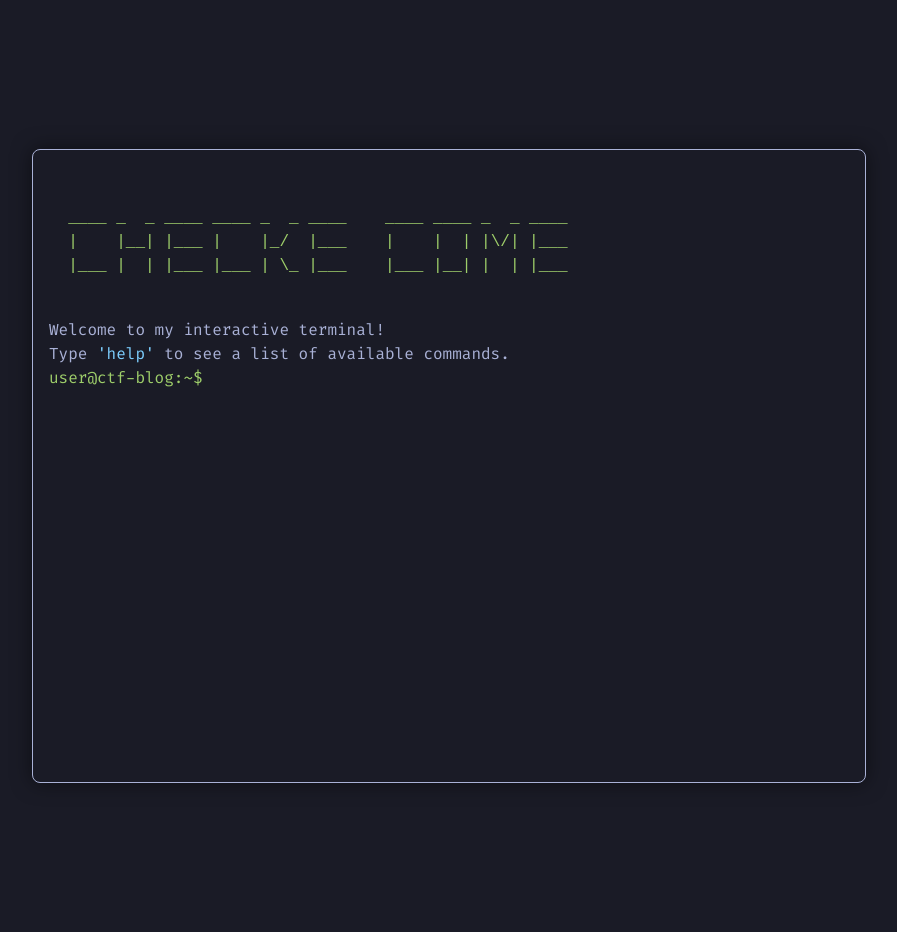
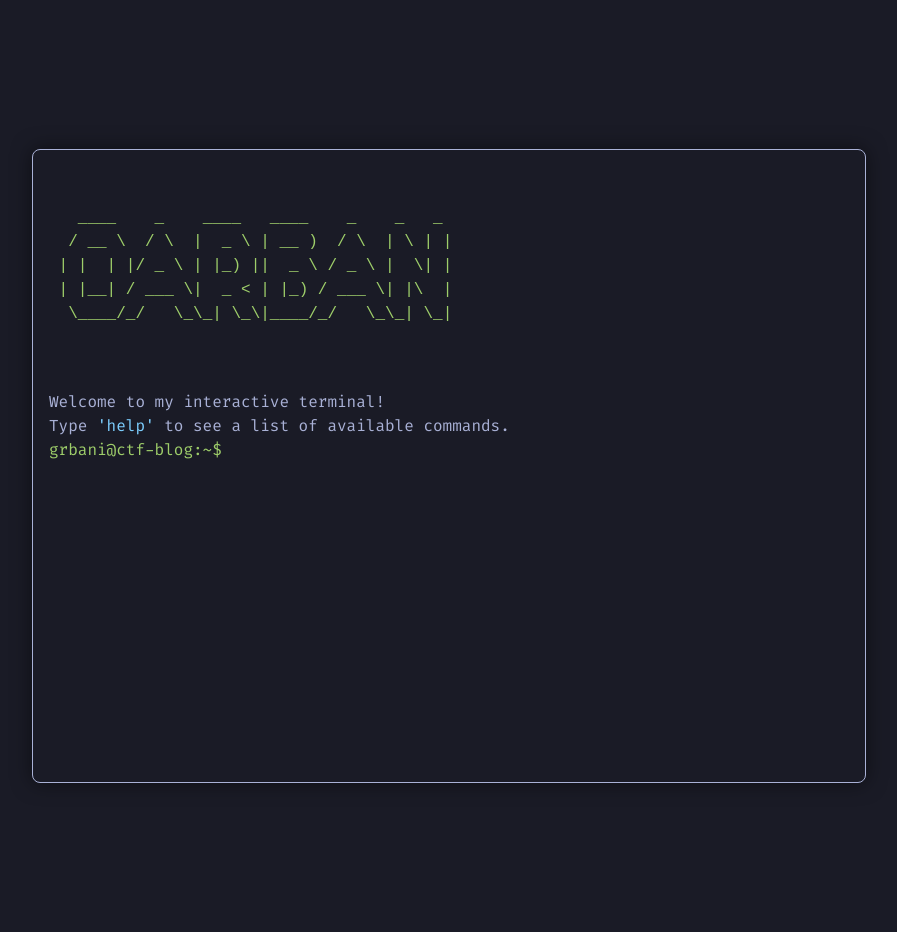
Before and after one commit to grbani/wRiteUpS, a Jekyll site: the page index.html, which Jekyll copies as it is, in a window 1280 px wide. Shown: the whole page, without its empty margins (191-1088 px from the left). Built offline with Jekyll 4.4.1, drawn with Linux system fonts in a browser that asks for light colours.

Commit message:
Update index.html

```diff
--- a/index.html
+++ b/index.html
@@ -3,7 +3,7 @@
 <head>
     <meta charset="UTF-8">
     <meta name="viewport" content="width=device-width, initial-scale=1.0">
-    <title>Your Name - CTF Writeups</title>
+    <title>GRbani - CTF Writeups</title>
     <link href="https://fonts.googleapis.com/css2?family=Fira+Code:wght@400;700&display=swap" rel="stylesheet">
     <style>
         /* Basic styles for the page */
@@ -108,7 +108,7 @@
     <div id="terminal">
         <div id="output"></div>
         <div class="input-line">
-            <span class="prompt">user@ctf-blog:~$</span>
+            <span class="prompt">grbani@ctf-blog:~$</span>
             <input type="text" id="command-input" autofocus>
         </div>
     </div>
@@ -131,37 +131,42 @@
 </div>`,
 
             'whoami': `
-<span style="color: var(--yellow);">[Your Name]</span>
+<span style="color: var(--yellow);">Bani</span>
 Cybersecurity enthusiast with a passion for Capture The Flag competitions.
-This blog is a collection of my writeups and notes.
+This is a collection of my writeups and notes.
 `,
 
             'projects': `
 <div class="command-projects">
-  <span class="project-title">Project 1: Web Challenge (Easy)</span> - <a href="#" target="_blank">Read Writeup</a>
-  Description: A simple challenge involving SQL injection.
+  <span class="project-title">picoCTF: GET aHEAD</span> - <a href="https://github.com/grbani/wRiteUpS/blob/main/wRiteUpS/Web%20Exploitation/picoCTF/GET%20aHEAD/GET%20aHEAD.md" target="_blank">Read Writeup</a>
+  Category: Web Exploitation
 
-  <span class="project-title">Project 2: Crypto Challenge (Medium)</span> - <a href="#" target="_blank">Read Writeup</a>
-  Description: Breaking a weak implementation of RSA.
+  <span class="project-title">picoCTF: Mod 26</span> - <a href="https://github.com/grbani/wRiteUpS/blob/main/wRiteUpS/Cryptography/picoCTF/Mod%2026/Mod%2026.md" target="_blank">Read Writeup</a>
+  Category: Cryptography
 
-  <span class="project-title">Project 3: Reverse Engineering (Hard)</span> - <a href="#" target="_blank">Read Writeup</a>
-  Description: Analyzing a packed malware sample.
+  <span class="project-title">picoCTF: Sleuthkit Intro</span> - <a href="https://github.com/grbani/wRiteUpS/blob/main/wRiteUpS/Forensics/picoCTF/Sleuthkit%20Intro/Sleuthkit%20Intro.md" target="_blank">Read Writeup</a>
+  Category: Forensics
+
+  ... and many more. See the full repository for all writeups.
 </div>
 `,
 
             'socials': `
 <div class="command-socials">
-  <span class="social-platform">GitHub</span>      -  <a href="https://github.com/[your-username]" target="_blank">github.com/[your-username]</a>
-  <span class="social-platform">LinkedIn</span>    -  <a href="https://linkedin.com/in/[your-profile]" target="_blank">linkedin.com/in/[your-profile]</a>
-  <span class="social-platform">Twitter/X</span>   -  <a href="https://twitter.com/[your-handle]" target="_blank">twitter.com/[your-handle]</a>
+  <span class="social-platform">GitHub</span>      -  <a href="https://github.com/grbani" target="_blank">github.com/grbani</a>
+  <span class="social-platform">LinkedIn</span>    -  <a href="#" target="_blank">[Your LinkedIn Profile]</a>
+  <span class="social-platform">Twitter/X</span>   -  <a href="#" target="_blank">[Your Twitter Profile]</a>
 </div>
 `,
 
             'banner': `
 <pre style="color: var(--green);">
-  ____ _  _ ____ ____ _  _ ____    ____ ____ _  _ ____
-  |    |__| |___ |    |_/  |___    |    |  | |\\/| |___
-  |___ |  | |___ |___ | \\_ |___    |___ |__| |  | |___
+   ____    _    ____   ____    _    _   _
+  / __ \\  / \\  |  _ \\ | __ )  / \\  | \\ | |
+ | |  | |/ _ \\ | |_) ||  _ \\ / _ \\ |  \\| |
+ | |__| / ___ \\|  _ < | |_) / ___ \\| |\\  |
+  \\____/_/   \\_\\_| \\_\\|____/_/   \\_\\_| \\_|
+
 </pre>
 Welcome to my interactive terminal!
 Type <span style="color: var(--cyan);">'help'</span> to see a list of available commands.
@@ -179,7 +184,7 @@ Type <span style="color: var(--cyan);">'help'</span> to see a list of available
                 const command = input.value.trim().toLowerCase();
 
                 // Display the command the user typed
-                output.innerHTML += `\n<div class="input-line"><span class="prompt">user@ctf-blog:~$</span><span>${command}</span></div>`;
+                output.innerHTML += `\n<div class="input-line"><span class="prompt">grbani@ctf-blog:~$</span><span>${command}</span></div>`;
 
                 if (command in commands) {
                     if (command === 'clear') {
```
